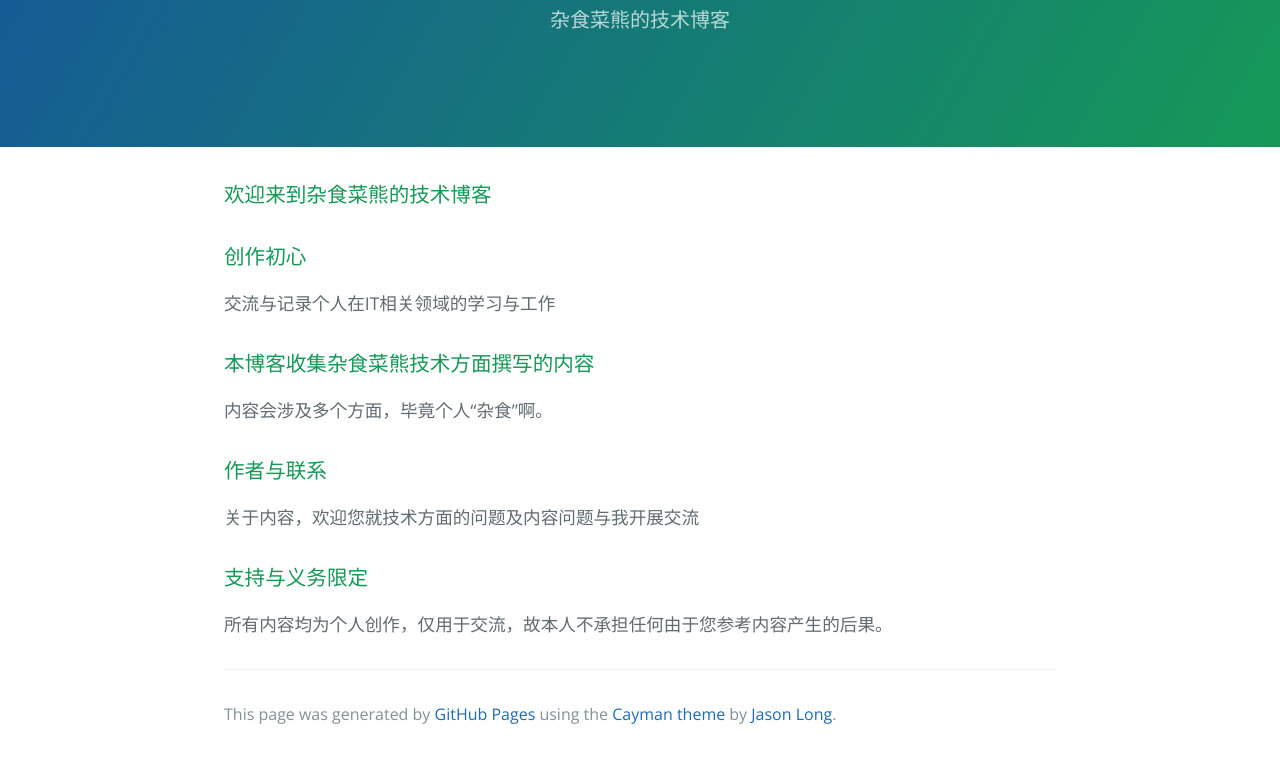
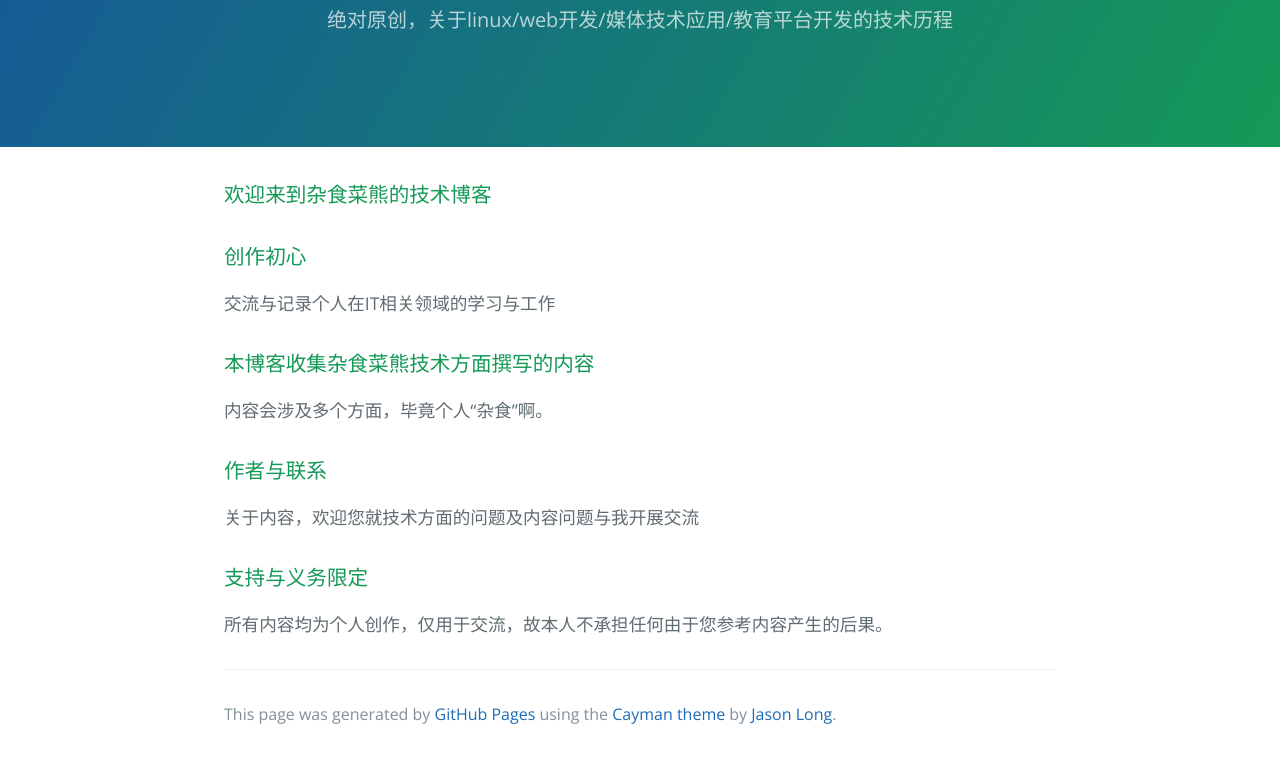
Before and after one commit to xdsnet/xdsnet.github.io, a plain HTML site: page index.html in a window 1280 px wide. Shown: the part 170-928 px from the top of the page. Drawn offline with nearby package versions, Linux system fonts and the light colour scheme.

Commit message:
Replace master branch with page content via GitHub

```diff
--- a/index.html
+++ b/index.html
@@ -12,7 +12,7 @@
   <body>
     <section class="page-header">
       <h1 class="project-name">杂食菜熊的技术博客</h1>
-      <h2 class="project-tagline">杂食菜熊的技术博客</h2>
+      <h2 class="project-tagline">绝对原创，关于linux/web开发/媒体技术应用/教育平台开发的技术历程</h2>
     </section>
 
     <section class="main-content">
```
Also changed, not shown: params.json (line endings or trailing spaces).
